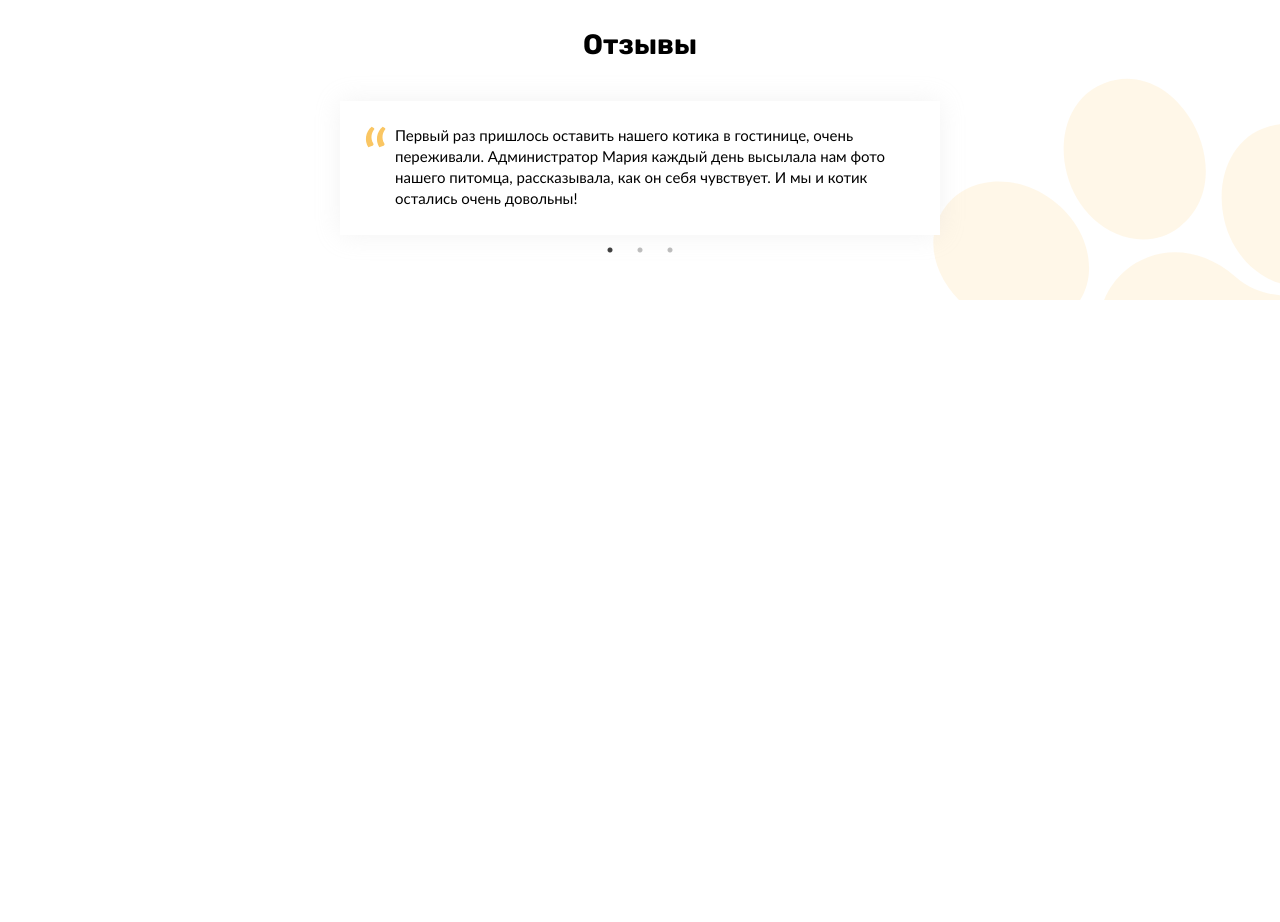
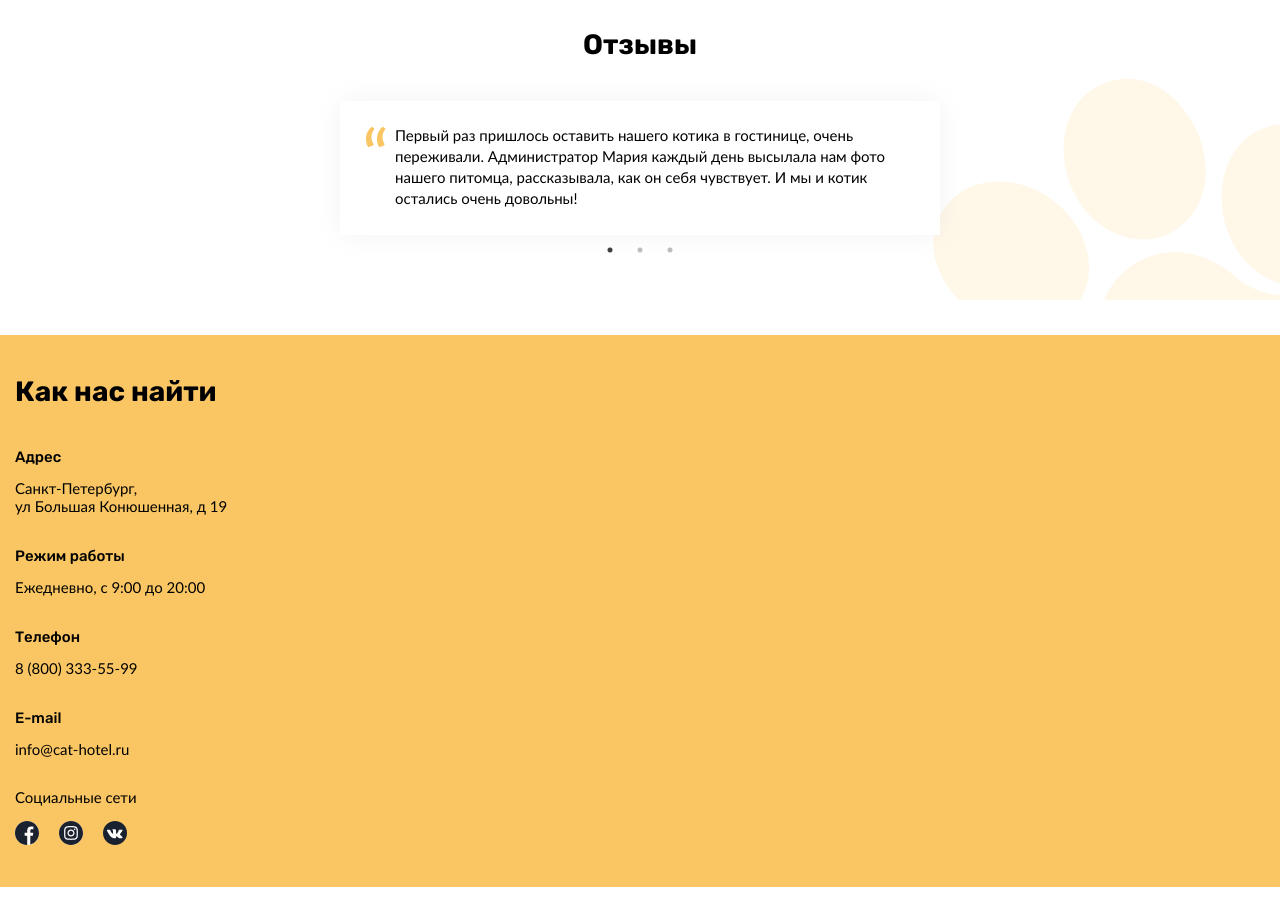
Before and after one commit to Siberfox/hotelcats, a website: page src/index.html in a window 1280 px wide. Shown: the part 2932-3854 px from the top of the page. Before the commit the page ends 3232 px from the top, so only its background shows below. Drawn offline with nearby package versions, Linux system fonts and the light colour scheme.

Commit message:
added block contacts

```diff
--- a/src/index.html
+++ b/src/index.html
@@ -180,7 +180,7 @@
           </div>
         </div>
       </section>
-      <section class="section reviews">
+      <section class="section reviews" id="review">
         <div class="container">
           <div class="reviews-block">
             <span class="reviews-title">Отзывы</span>
@@ -204,6 +204,67 @@
           </div>
         </div>
       </section>
+      <section class="section contacts">
+        <div class="contacts-block">
+          <div class="contacts-list">
+            <span class="contacts-list__title">Как нас найти</span>
+            <ul class="contacts-list__adress adress-list">
+              <li class="adress-item">
+                <span class="adress__subtitle">Адрес</span
+                ><span class="adress__text"
+                  >Санкт-Петербург,<br />
+                  ул Большая Конюшенная, д 19</span
+                >
+              </li>
+              <li class="adress-item">
+                <span class="adress__subtitle">Режим работы</span
+                ><span class="adress__text">Ежедневно, с 9:00 до 20:00</span>
+              </li>
+              <li class="adress-item">
+                <span class="adress__subtitle">Телефон</span
+                ><span class="adress__text">8 (800) 333-55-99</span>
+              </li>
+              <li class="adress-item">
+                <span class="adress__subtitle">E-mail</span
+                ><span class="adress__text">info@cat-hotel.ru</span>
+              </li>
+            </ul>
+            <div class="contacts-links">
+              <span class="contacts-links__subtitle">Социальные сети</span>
+              <ul class="contacts-links__social social">
+                <li class="social__item">
+                  <a
+                    href="https://www.facebook.com/HappyCatsOnline/"
+                    class="social__item-link"
+                    rel="noopener"
+                    target="_blank"
+                    ><img src="img/icon-fb.svg" alt="facebook"
+                  /></a>
+                </li>
+                <li class="social__item">
+                  <a
+                    href="https://www.instagram.com/cats_of_instagram/"
+                    class="social__item-link"
+                    rel="noopener"
+                    target="_blank"
+                    ><img src="img/icon-inst.svg" alt="instagram"
+                  /></a>
+                </li>
+                <li class="social__item">
+                  <a
+                    href="https://vk.com/vk.cats    "
+                    rel="noopener"
+                    class="social__item-link"
+                    target="_blank"
+                    ><img src="img/icon-vk.svg" alt="vkontakte"
+                  /></a>
+                </li>
+              </ul>
+            </div>
+          </div>
+          <div class="map" id="map"></div>
+        </div>
+      </section>
     </main>
     <footer></footer>
 
@@ -223,7 +284,7 @@
             <a class="modal__close" href="#rooms"><span>Номера</span></a>
           </li>
           <li class="modal-list__item">
-            <a href=""><span>Отзывы</span></a>
+            <a class="modal__close" href="#review"><span>Отзывы</span></a>
           </li>
           <li class="modal-list__item">
             <a href=""><span>Контакты</span></a>
--- a/src/scss/_interface.scss
+++ b/src/scss/_interface.scss
@@ -40,6 +40,19 @@ img {
     cursor: pointer;
   }
 }
+.social {
+  display: flex;
+  flex-direction: row;
+  justify-content: flex-start;
+  &__item {
+    display: flex;
+    justify-content: center;
+    align-items: center;
+    width: 24px;
+    height: 24px;
+    margin-right: 20px;
+  }
+}
 
 @media (min-width: 768px) {
   .container {
--- /dev/null
+++ b/src/scss/blocks/_contacts.scss
@@ -0,0 +1,43 @@
+.contacts {
+  &-list {
+    background-color: $bg-orange;
+    padding: 40px 15px;
+
+    &__title {
+      display: block;
+      @include rub-b;
+      font-size: 28px;
+      line-height: 33px;
+      margin-bottom: 40px;
+    }
+  }
+  &-links {
+    &__subtitle {
+      display: block;
+      @include lato-r;
+      font-size: 15px;
+      line-height: 18px;
+      margin-bottom: 15px;
+    }
+  }
+}
+.adress {
+  &-item {
+    display: flex;
+    flex-direction: column;
+  }
+  &__subtitle {
+    display: block;
+    @include rub-m;
+    font-size: 15px;
+    line-height: 18px;
+    margin-bottom: 15px;
+  }
+  &__text {
+    display: block;
+    @include lato-r;
+    font-size: 15px;
+    line-height: 18px;
+    margin-bottom: 30px;
+  }
+}
--- a/src/scss/blocks/_modal.scss
+++ b/src/scss/blocks/_modal.scss
@@ -77,20 +77,5 @@
       line-height: 19px;
       margin-bottom: 25px;
     }
-    &__social {
-      display: flex;
-      flex-direction: row;
-      justify-content: flex-start;
-    }
   }
 }
-.social {
-  &__item {
-    display: flex;
-    justify-content: center;
-    align-items: center;
-    width: 24px;
-    height: 24px;
-    margin-right: 20px;
-  }
-}
--- a/src/scss/blocks/_rooms.scss
+++ b/src/scss/blocks/_rooms.scss
@@ -16,7 +16,7 @@
   }
   &-list {
     max-width: 600px;
-    width: 90%;
+    width: 100%;
     &__item {
       display: block;
       margin: auto;
--- a/src/scss/style.scss
+++ b/src/scss/style.scss
@@ -7,3 +7,4 @@
 @import 'blocks/benefits';
 @import 'blocks/rooms';
 @import 'blocks/reviews';
+@import 'blocks/contacts';
```
Also changed, not shown: src/css/style.css, 1 other file.
